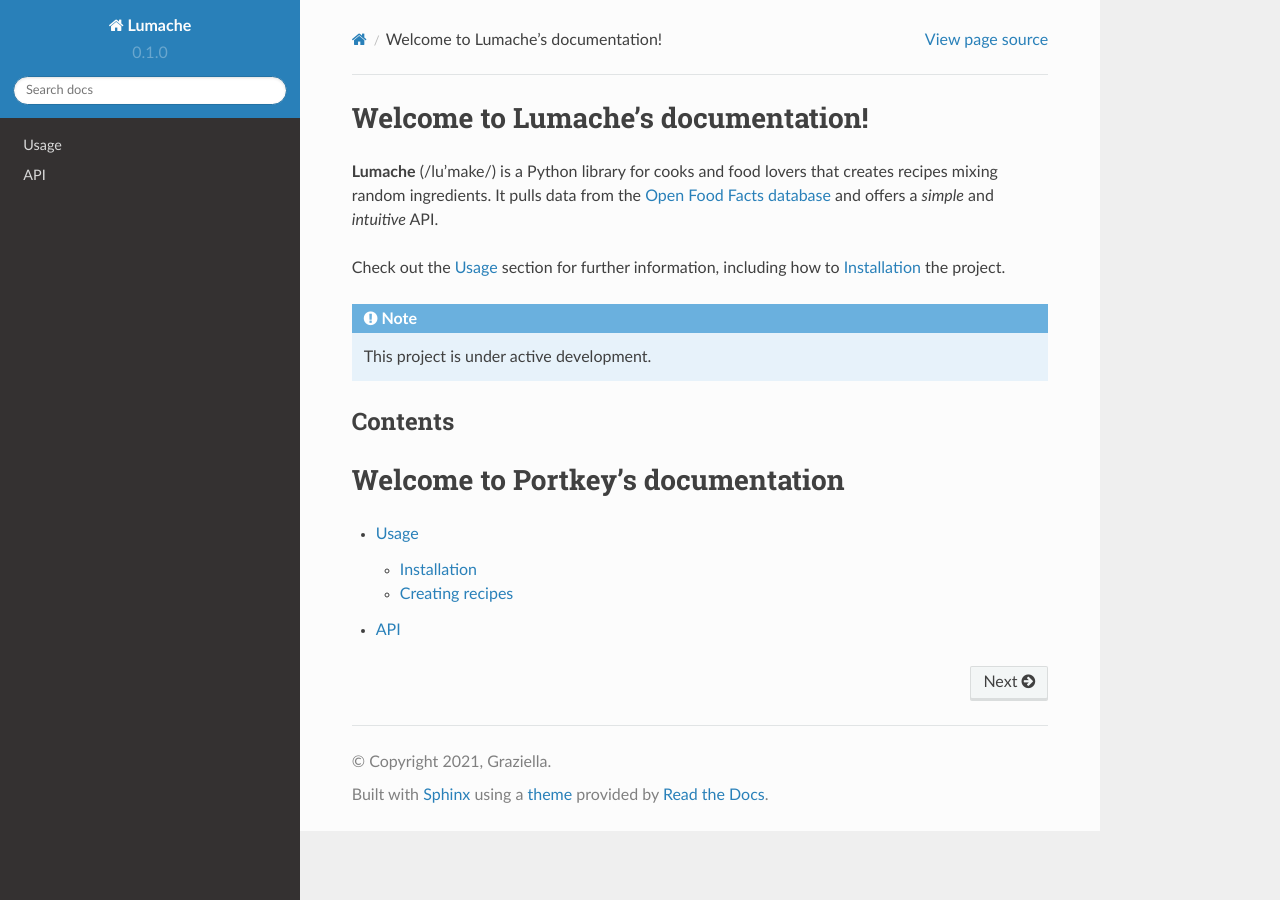
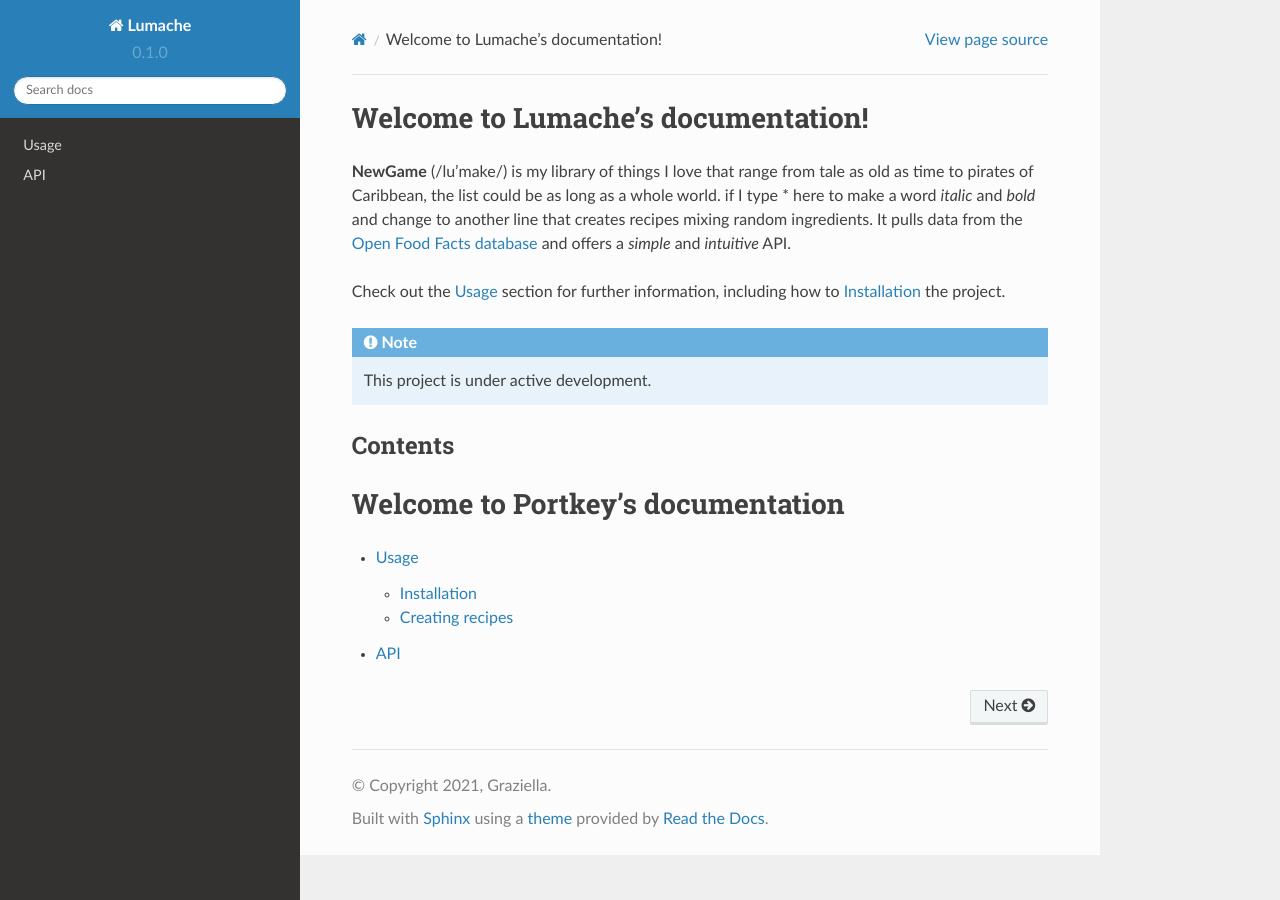
Before and after one commit to ShirleySuu/NewGame, a Sphinx documentation site: the page built from docs/source/index.rst, in a window 1280 px wide. Built offline with Sphinx 7.4.7 and the Read the Docs theme 2.0.0, drawn with Linux system fonts in a browser that asks for light colours; pages that are not in the unit, such as notebooks, are missing from menus.

Commit message:
Update index.rst

```diff
--- a/docs/source/index.rst
+++ b/docs/source/index.rst
@@ -1,7 +1,11 @@
 Welcome to Lumache's documentation!
 ===================================
 
-**Lumache** (/lu'make/) is a Python library for cooks and food lovers
+**NewGame** (/lu'make/) is my library of things I love that range from tale as old as time to pirates of Caribbean, the list could be as long as a whole world.
+if I type * here to make a word *italic* and *bold*
+and
+change to another
+line
 that creates recipes mixing random ingredients.
 It pulls data from the `Open Food Facts database <https://world.openfoodfacts.org/>`_
 and offers a *simple* and *intuitive* API.
```
